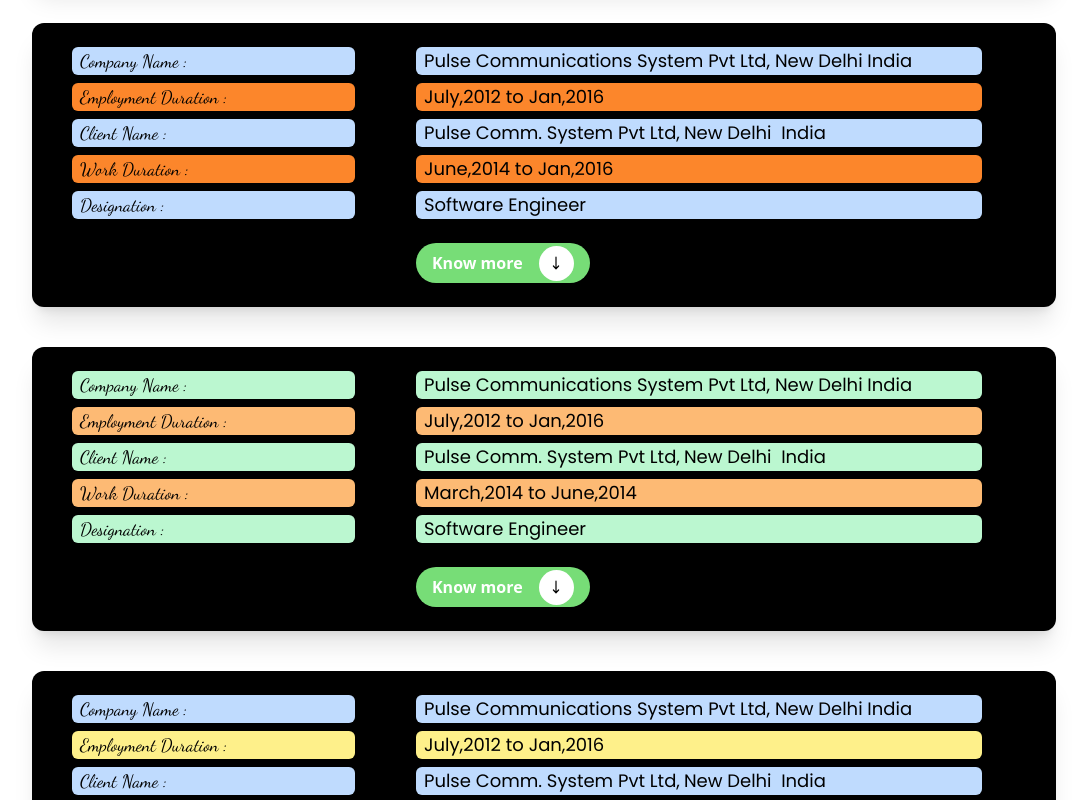
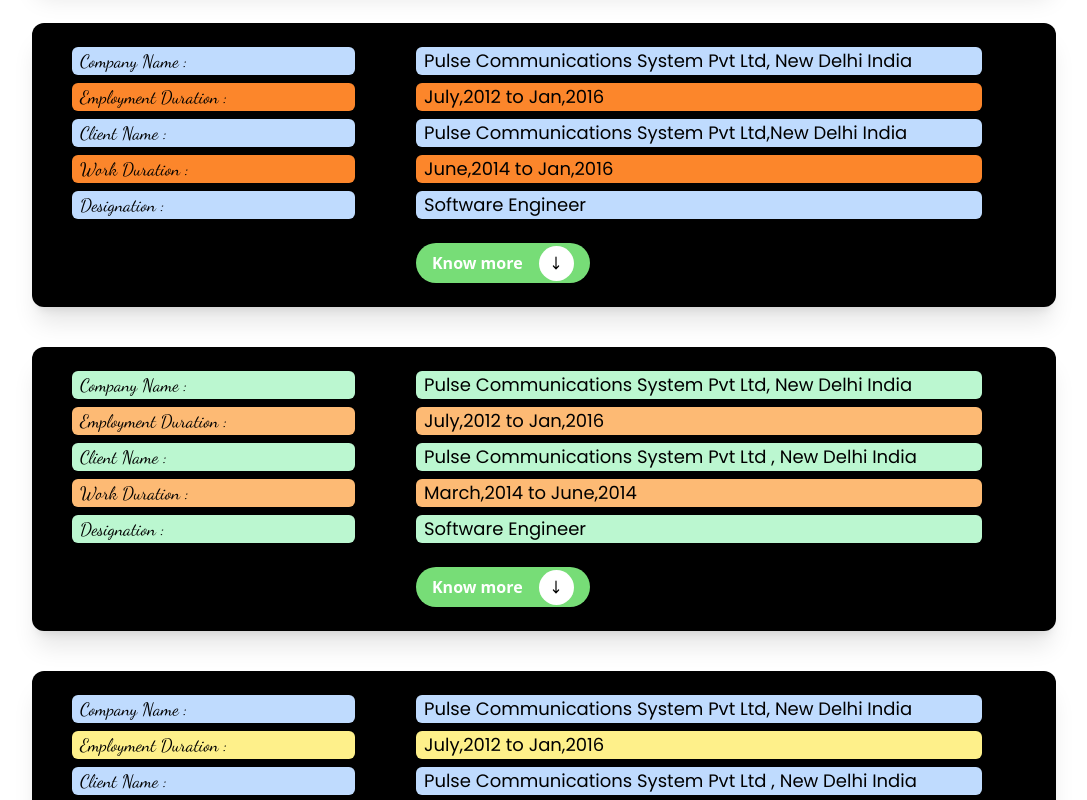
Before and after one commit to panchaldeepak49/KulPortfolio, a React (Vite) app: page / in a window 1280 px wide. Shown: the part 4380-5180 px from the top of the page, without its empty margins (96-1183 px from the left). Built offline with nearby package versions, Linux system fonts and the light colour scheme; a web font is replaced by a local one.

Commit message:
updated final code push

```diff
--- a/src/pages/WorkExp.jsx
+++ b/src/pages/WorkExp.jsx
@@ -183,7 +183,7 @@
         <div className=' w-[120%] -ml-8 sm:-ml-32 '>
             <p className='font-Poppins pl-2 text-xs sm:text-lg bg-blue-200 rounded-md'><span className='font-Poppins '>Pulse Communications System Pvt Ltd</span>, New Delhi India</p>
             <p className='font-Poppins pl-2 mt-2 text-xs sm:text-lg bg-[#fc862b] rounded-md'>July,2012 to Jan,2016 </p>
-            <p className='font-Poppins pl-2 mt-2 text-xs sm:text-lg bg-blue-200 rounded-md flex'><span className='font-Poppins '>Pulse Comm. System Pvt Ltd,</span><span className='hidden sm:block ml-1'>New Delhi &nbsp;</span> India</p>
+            <p className='font-Poppins pl-2 mt-2 text-xs sm:text-lg bg-blue-200 rounded-md '><span className='font-Poppins '>Pulse Communications System Pvt Ltd,</span>New Delhi India</p>
             <p className='font-Poppins pl-2 mt-2 text-xs sm:text-lg bg-[#fc862b] rounded-md'>June,2014 to Jan,2016 </p>
             <p className='font-Poppins pl-2 mt-2 text-xs sm:text-lg bg-blue-200 rounded-md'>Software Engineer</p>
             { window.innerWidth > 600 ?
@@ -209,7 +209,7 @@
         <div className=' w-[120%] -ml-8 sm:-ml-32 '>
             <p className='font-Poppins pl-2 text-xs sm:text-lg bg-green-200 rounded-md'><span className='font-Poppins '>Pulse Communications System Pvt Ltd</span>, New Delhi India</p>
             <p className='font-Poppins pl-2 mt-2 text-xs sm:text-lg bg-orange-300 rounded-md'>July,2012 to Jan,2016 </p>
-            <p className='font-Poppins pl-2 mt-2 text-xs sm:text-lg bg-green-200 rounded-md flex'><span className='font-Poppins '>Pulse Comm. System Pvt Ltd,</span><span className='hidden sm:block ml-1'>New Delhi &nbsp;</span>India</p>
+            <p className='font-Poppins pl-2 mt-2 text-xs sm:text-lg bg-green-200 rounded-md'><span className='font-Poppins '>Pulse Communications System Pvt Ltd ,</span> New Delhi India</p>
             <p className='font-Poppins pl-2 mt-2 text-xs sm:text-lg bg-orange-300 rounded-md'>March,2014 to June,2014 </p>
             <p className='font-Poppins pl-2 mt-2 text-xs sm:text-lg bg-green-200 rounded-md'>Software Engineer</p>
             { window.innerWidth > 600 ?
@@ -235,7 +235,7 @@
         <div className=' w-[120%] -ml-8 sm:-ml-32 '>
             <p className='font-Poppins pl-2 text-xs sm:text-lg bg-blue-200 rounded-md'><span className='font-Poppins '>Pulse Communications System Pvt Ltd</span>, New Delhi India</p>
             <p className='font-Poppins pl-2 mt-2 text-xs sm:text-lg bg-yellow-200 rounded-md'>July,2012 to Jan,2016 </p>
-            <p className='font-Poppins pl-2 mt-2 text-xs sm:text-lg bg-blue-200 rounded-md flex'><span className='font-Poppins font'>Pulse Comm. System Pvt Ltd,</span><span className='hidden sm:block ml-1'>New Delhi &nbsp;</span> India</p>
+            <p className='font-Poppins pl-2 mt-2 text-xs sm:text-lg bg-blue-200 rounded-md'><span className='font-Poppins font'>Pulse Communications System Pvt Ltd ,</span> New Delhi India</p>
             <p className='font-Poppins pl-2 mt-2 text-xs sm:text-lg bg-yellow-200 rounded-md'>July,2012 to March,2014 </p>
             <p className='font-Poppins pl-2 mt-2 text-xs sm:text-lg bg-blue-200 rounded-md'>Software Engineer</p>
             { window.innerWidth > 600 ?
```
